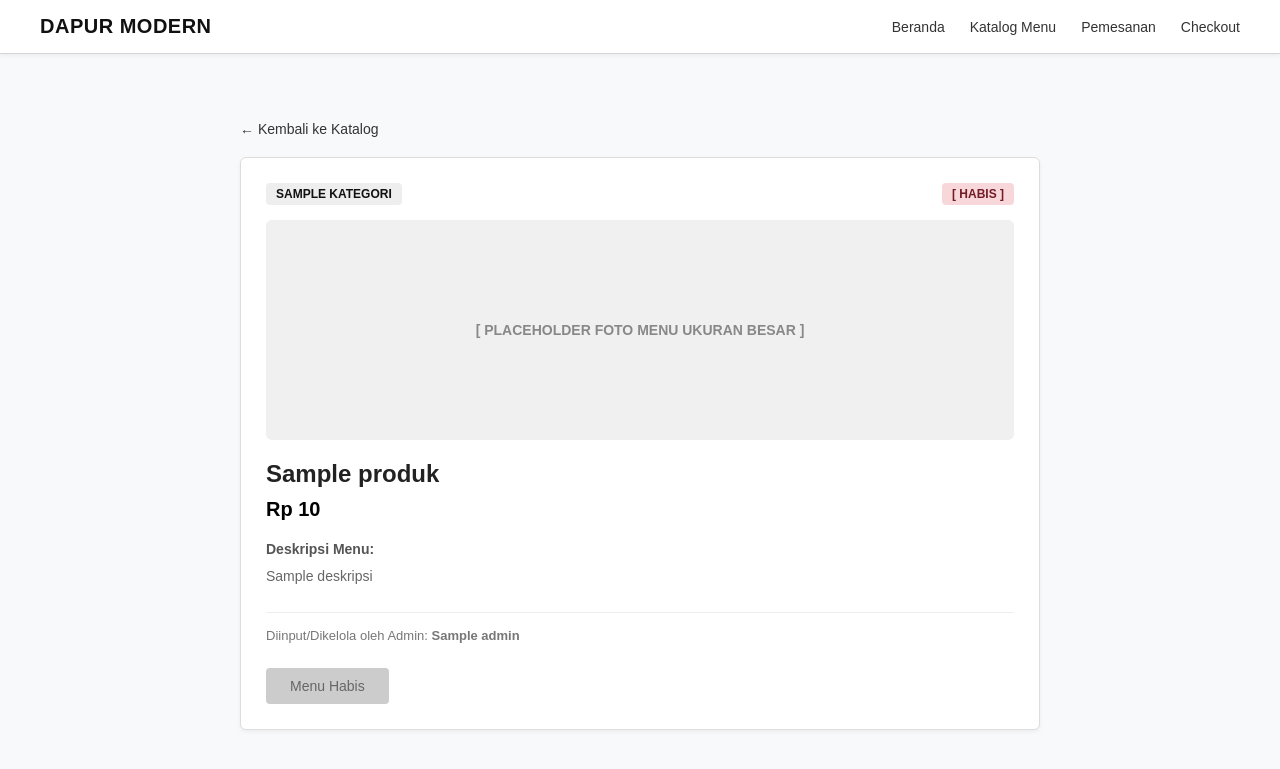
After one commit to Muhaimin06/tugas-kasir-kelompok-h8, a Laravel app: template resources/views/katalog/show.blade.php in a window 1280 px wide. The commit adds this page. Shown: the top 769 px of the page. Run offline with Laravel 12, Linux system fonts and the light colour scheme; the template is opened without the code that fills it: most values are stand-ins (such as "Sample title", 1, 10 or a date in 2020).

Commit message:
perubahan baru

```diff
--- a/resources/views/katalog/index.blade.php
+++ b/resources/views/katalog/index.blade.php
@@ -76,9 +76,10 @@
                     </div>
 
                     <div style="display: flex; gap: 8px;">
-                        <button style="flex: 1; padding: 8px; background: #fff; border: 1px solid #ccc; border-radius: 4px; cursor: pointer; font-size: 13px;">
+                        {{-- Tombol Detail yang sudah diubah menjadi tag <a> --}}
+                        <a href="{{ route('katalog.show', $item['id']) }}" style="flex: 1; padding: 8px; background: #fff; border: 1px solid #ccc; border-radius: 4px; text-align: center; text-decoration: none; color: #333; font-size: 13px; display: inline-block;">
                             Detail
-                        </button>
+                        </a>
 
                         @if ($item['stok'] > 0)
                             <button style="flex: 1; padding: 8px; background: #000; color: #fff; border: none; border-radius: 4px; cursor: pointer; font-size: 13px;">
@@ -100,4 +101,5 @@
         @endforelse
     </div>
 
+</div>
 @endsection
--- /dev/null
+++ b/resources/views/katalog/show.blade.php
@@ -0,0 +1,75 @@
+
+@extends('layouts.app')
+
+@section('title', $produk['nama'])
+
+@section('content')
+<div class="container" style="padding: 20px 0; max-width: 800px; margin: 0 auto;">
+
+    {{-- Tombol Kembali --}}
+    <a href="{{ route('katalog.index') }}" style="color: #333; text-decoration: none; font-size: 14px; margin-bottom: 20px; display: inline-block;">
+        &larr; Kembali ke Katalog
+    </a>
+
+    {{-- Kartu Detail Produk --}}
+    <div style="border: 1px solid #ddd; border-radius: 6px; padding: 25px; background: #fff; box-shadow: 0 2px 4px rgba(0,0,0,0.05);">
+
+        {{-- Kategori & Status --}}
+        <div style="display: flex; justify-content: space-between; align-items: center; margin-bottom: 15px;">
+            <span style="font-size: 12px; background: #eee; padding: 4px 10px; border-radius: 4px; text-transform: uppercase; font-weight: bold;">
+                {{ $produk['kategori'] }}
+            </span>
+
+            @if ($produk['status'] == 'Tersedia')
+                <span style="font-size: 12px; background: #d4edda; color: #155724; padding: 4px 10px; border-radius: 4px; font-weight: bold;">
+                    [ TERSEDIA ]
+                </span>
+            @else
+                <span style="font-size: 12px; background: #f8d7da; color: #721c24; padding: 4px 10px; border-radius: 4px; font-weight: bold;">
+                    [ HABIS ]
+                </span>
+            @endif
+        </div>
+
+        {{-- Placeholder Foto Ukuran Besar --}}
+        <div style="background: #f0f0f0; height: 220px; display: flex; align-items: center; justify-content: center; border-radius: 6px; margin-bottom: 20px; color: #888; font-size: 14px; font-weight: bold;">
+            [ PLACEHOLDER FOTO MENU UKURAN BESAR ]
+        </div>
+
+        {{-- Nama Menu --}}
+        <h1 style="font-size: 24px; font-weight: bold; margin-bottom: 10px; color: #222;">{{ $produk['nama'] }}</h1>
+
+        {{-- Harga --}}
+        <div style="font-size: 20px; font-weight: bold; color: #000; margin-bottom: 20px;">
+            Rp {{ number_format($produk['harga'], 0, ',', '.') }}
+        </div>
+
+        {{-- Deskripsi Lengkap --}}
+        <div style="margin-bottom: 25px;">
+            <h3 style="font-size: 14px; font-weight: bold; color: #555; margin-bottom: 8px;">Deskripsi Menu:</h3>
+            <p style="font-size: 14px; color: #666; line-height: 1.6; margin: 0;">
+                {{ $produk['deskripsi'] }}
+            </p>
+        </div>
+
+        {{-- Informasi Pengelola/Admin --}}
+        <div style="border-top: 1px solid #eee; padding-top: 15px; margin-bottom: 25px; font-size: 13px; color: #777;">
+            Diinput/Dikelola oleh Admin: <strong>{{ $produk['admin'] }}</strong>
+        </div>
+
+        {{-- Tombol Aksi --}}
+        <div>
+            @if ($produk['status'] == 'Tersedia')
+                <button style="padding: 10px 24px; background: #000; color: #fff; border: none; border-radius: 4px; cursor: pointer; font-size: 14px; font-weight: bold;">
+                    Pesan Sekarang
+                </button>
+            @else
+                <button disabled style="padding: 10px 24px; background: #ccc; color: #666; border: none; border-radius: 4px; cursor: not-allowed; font-size: 14px;">
+                    Menu Habis
+                </button>
+            @endif
+        </div>
+
+    </div>
+</div>
+@endsection
```
Also changed, not shown: app/Http/Controllers/KatalogController.php (+22 -0 lines).
